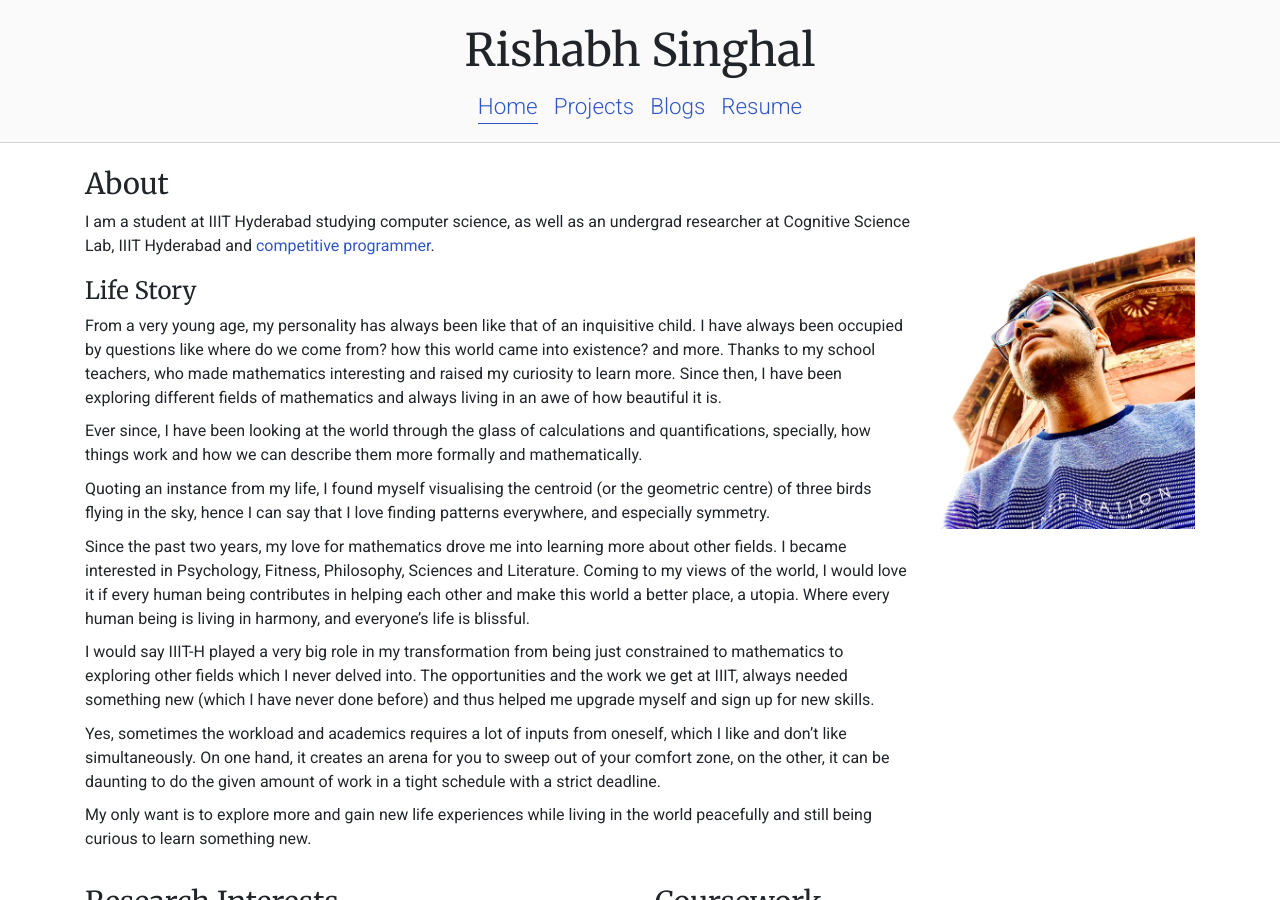
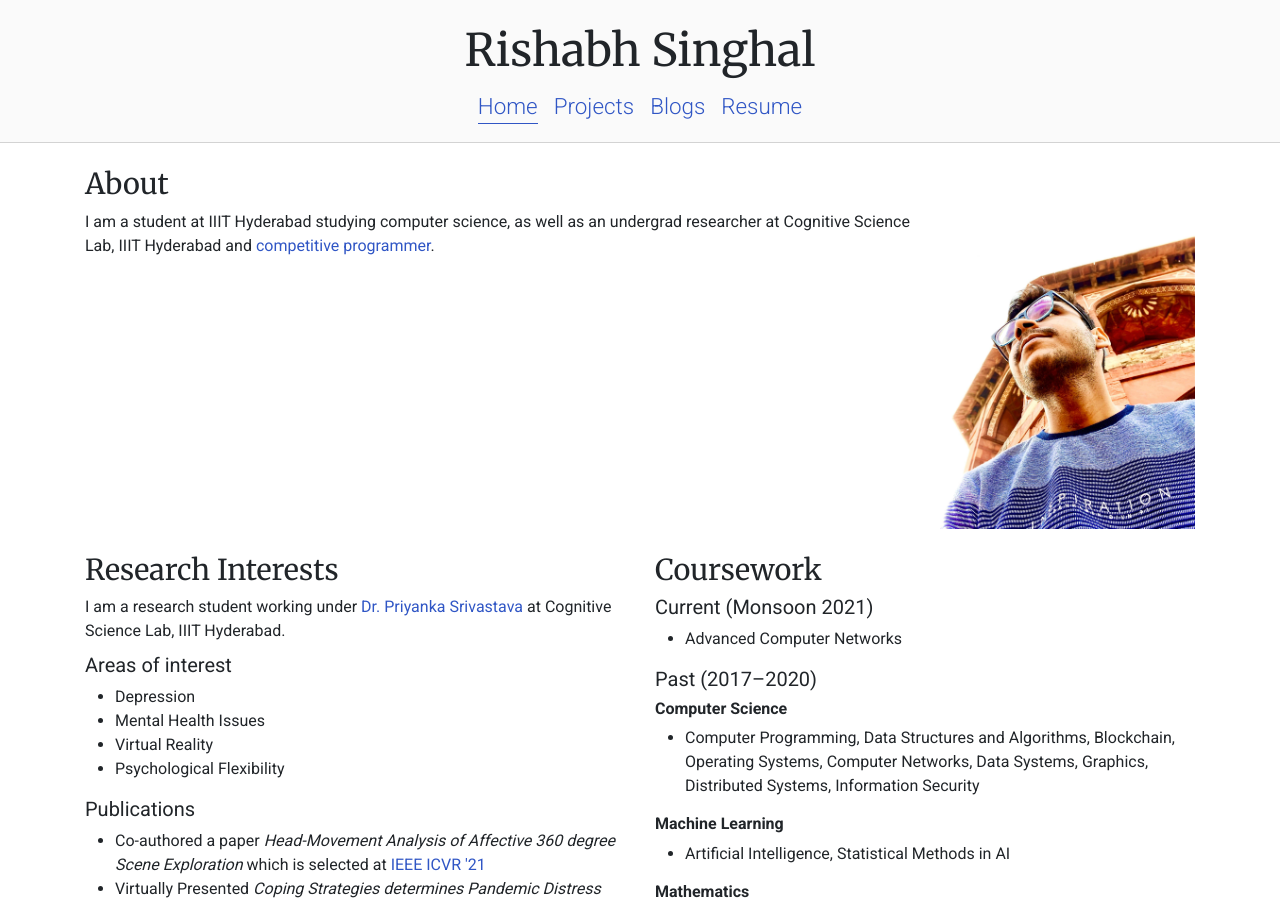
Before and after one commit to rish-singhal/rish-singhal.github.io, a Jekyll site: the page built from pages/index.html, in a window 1280 px wide and 900 px high. Built offline with Jekyll 4.4.1, drawn with Linux system fonts in a browser that asks for light colours; nearby versions of some CDN libraries.

Commit message:
Remove life story

```diff
--- a/pages/index.html
+++ b/pages/index.html
@@ -15,33 +15,11 @@ permalink: /
           >competitive programmer</a
         >.
       </p>
-       <h3>Life Story</h3>
-      <p>
-        From a very young age, my personality has always been like that of an inquisitive child. I have always been occupied by questions like where do we come from? how this world came into existence? and more. Thanks to my school teachers, who made mathematics interesting and raised my curiosity to learn more. Since then, I have been exploring different fields of mathematics and always living in an awe of how beautiful it is.
-      </p>
-      <p>
-        Ever since, I have been looking at the world through the glass of calculations and quantifications, specially, how things work and how we can describe them more formally and mathematically.
-          </p>
-          <p>
-        Quoting an instance from my life, I found myself visualising the centroid (or the geometric centre) of three birds flying in the sky, hence I can say that I love finding patterns everywhere, and especially symmetry.
-        </p>
-        <p>
-        Since the past two years, my love for mathematics drove me into learning more about other fields. I became interested in Psychology, Fitness, Philosophy, Sciences and Literature. Coming to my views of the world, I would love it if every human being contributes in helping each other and make this world a better place, a utopia. Where every human being is living in harmony, and everyone’s life is blissful.
-        </p>
-        <p>
-        I would say IIIT-H played a very big role in my transformation from being just constrained to mathematics to exploring other fields which I never delved into. The opportunities and the work we get at IIIT, always needed something new (which I have never done before) and thus helped me upgrade myself and sign up for new skills.
-        </p>
-        <p>
-        Yes, sometimes the workload and academics requires a lot of inputs from oneself, which I like and don’t like simultaneously. On one hand, it creates an arena for you to sweep out of your comfort zone, on the other, it can be daunting to do the given amount of work in a tight schedule with a strict deadline.
-        </p>
-        <p>
-        My only want is to explore more and gain new life experiences while living in the world peacefully and still being curious to learn something new.
-      </p>
     </section>
     <section class="col-md-4 col-xl-3">
       <img
         class="img-fluid"
-        alt="Eric Zhang"
+        alt="Rishabh Singhal"
         src="/assets/images/profile.jpg"
       />
     </section>
```
